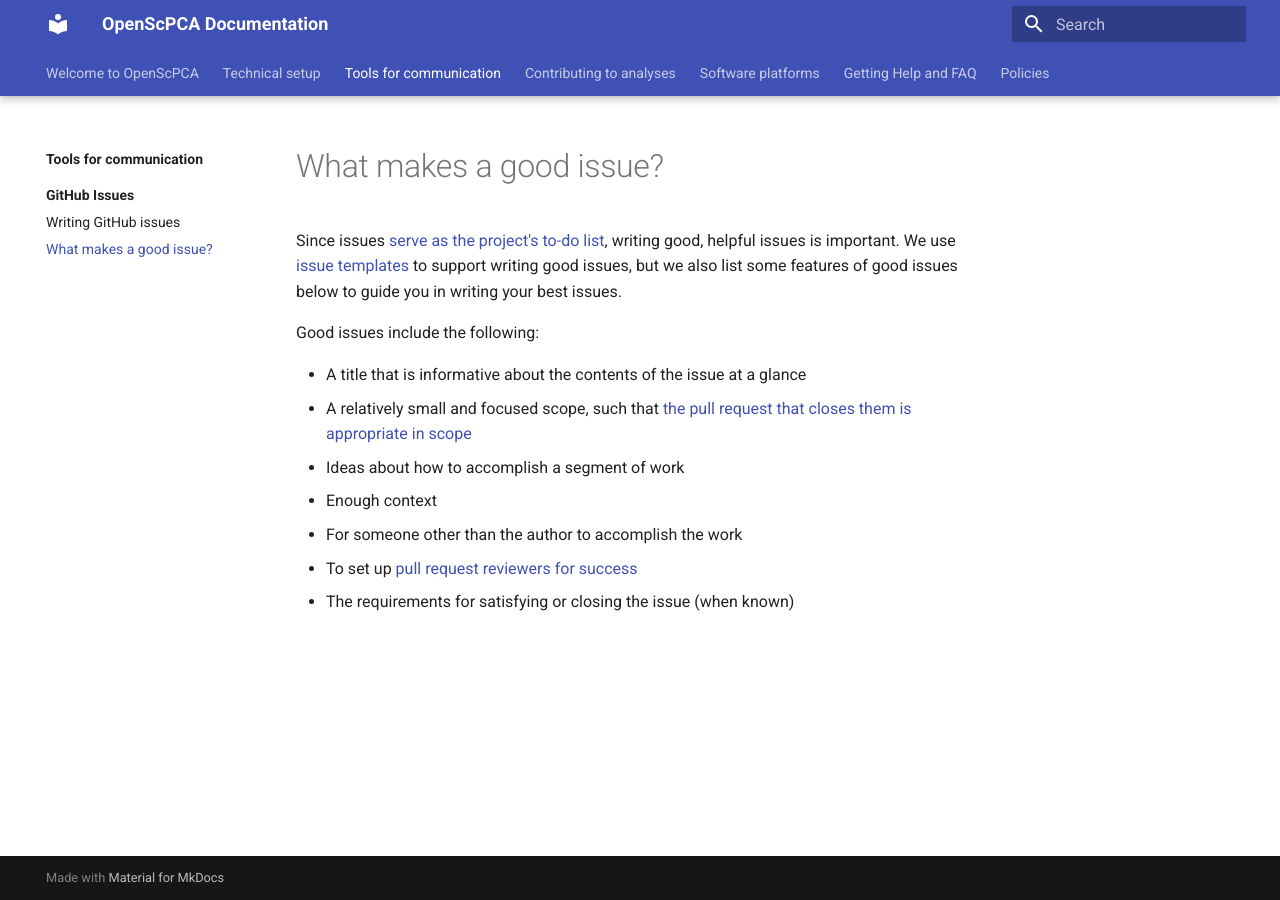
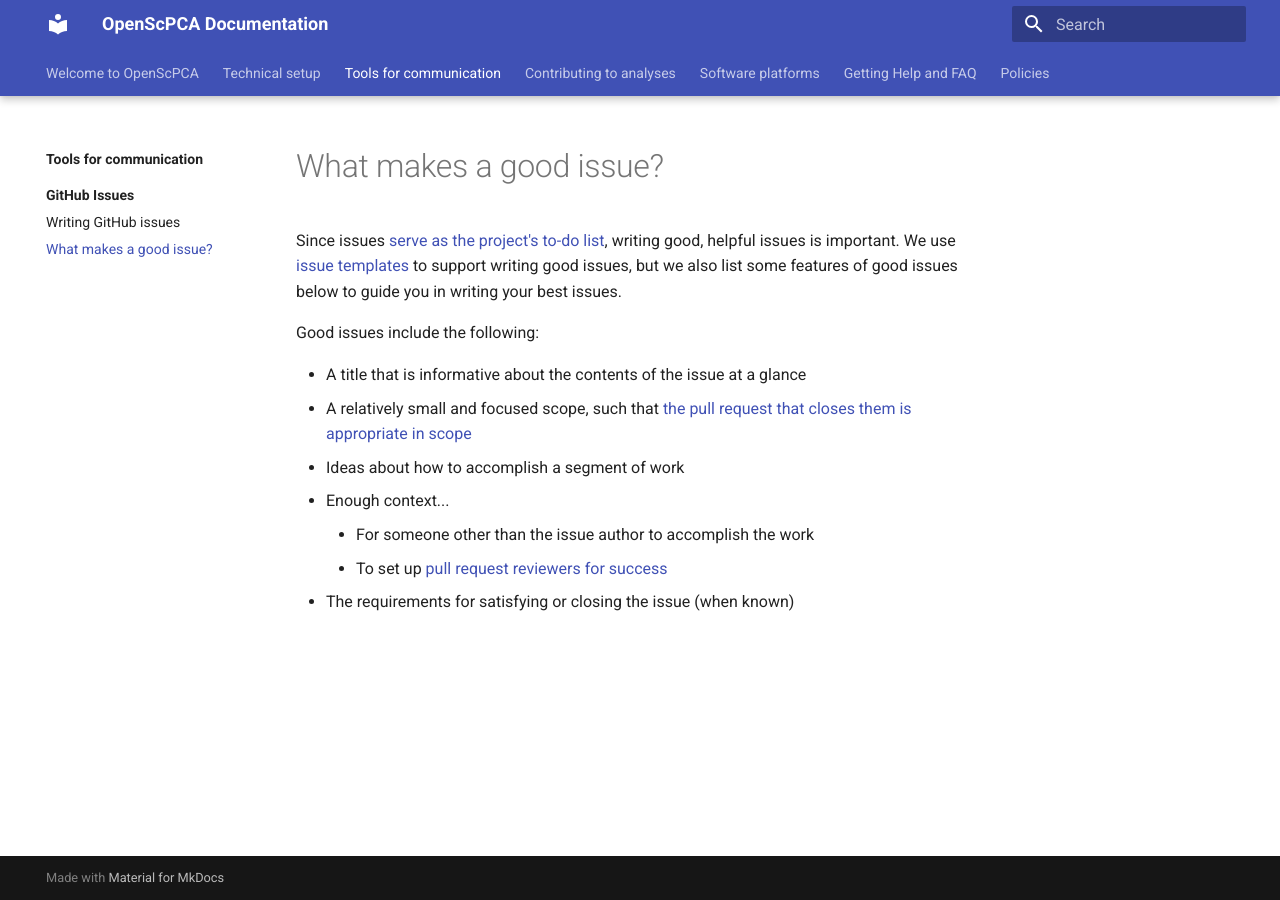
Before and after one commit to AlexsLemonade/OpenScPCA-analysis, an MkDocs documentation site: the page built from docs/communications-tools/github-issues/what-makes-a-good-issue.md, in a window 1280 px wide. Built offline with MkDocs 1.6.1 and Material for MkDocs 9.7.7, drawn with Linux system fonts in a browser that asks for light colours.

Commit message:
Apply suggestions from code review
Co-authored-by: Stephanie Spielman <stephanie.spielman@gmail.com>

```diff
--- a/docs/communications-tools/github-issues/what-makes-a-good-issue.md
+++ b/docs/communications-tools/github-issues/what-makes-a-good-issue.md
@@ -8,9 +8,9 @@
 - A title that is informative about the contents of the issue at a glance
 - A relatively small and focused scope, such that [the pull request that closes them is appropriate in scope](../../contributing-to-analyses/creating-pull-requests/scoping-pull-requests.md)
 - Ideas about how to accomplish a segment of work
-- Enough context
-  - For someone other than the author to accomplish the work
-  - To set up [pull request reviewers for success](STUB_LINK review process, probably)
+- Enough context...
+    - For someone other than the issue author to accomplish the work
+    - To set up [pull request reviewers for success](STUB_LINK review process, probably)
 - The requirements for satisfying or closing the issue (when known)
 
 <!-- Good and bad issues examples could go here -->
```
Also changed, not shown: docs/communications-tools/github-issues/index.md (+3 -3 lines), docs/communications-tools/github-issues/writing-issues.md (+2 -2 lines).
